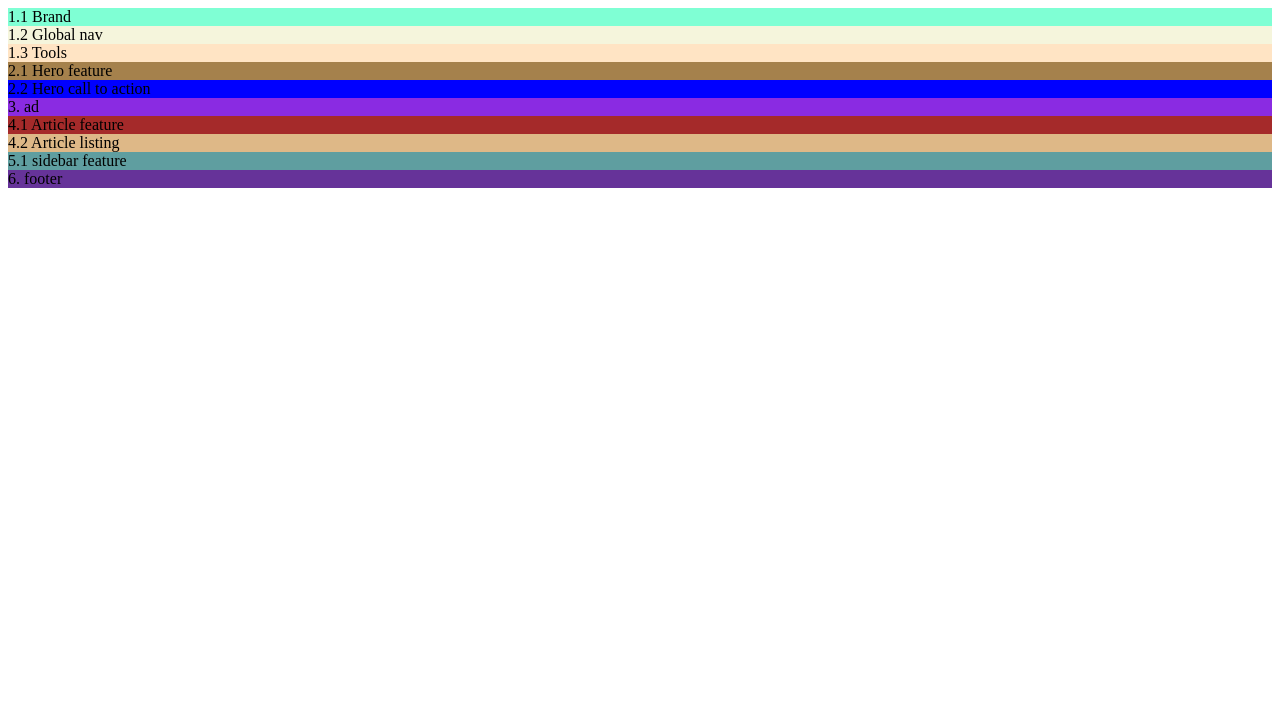
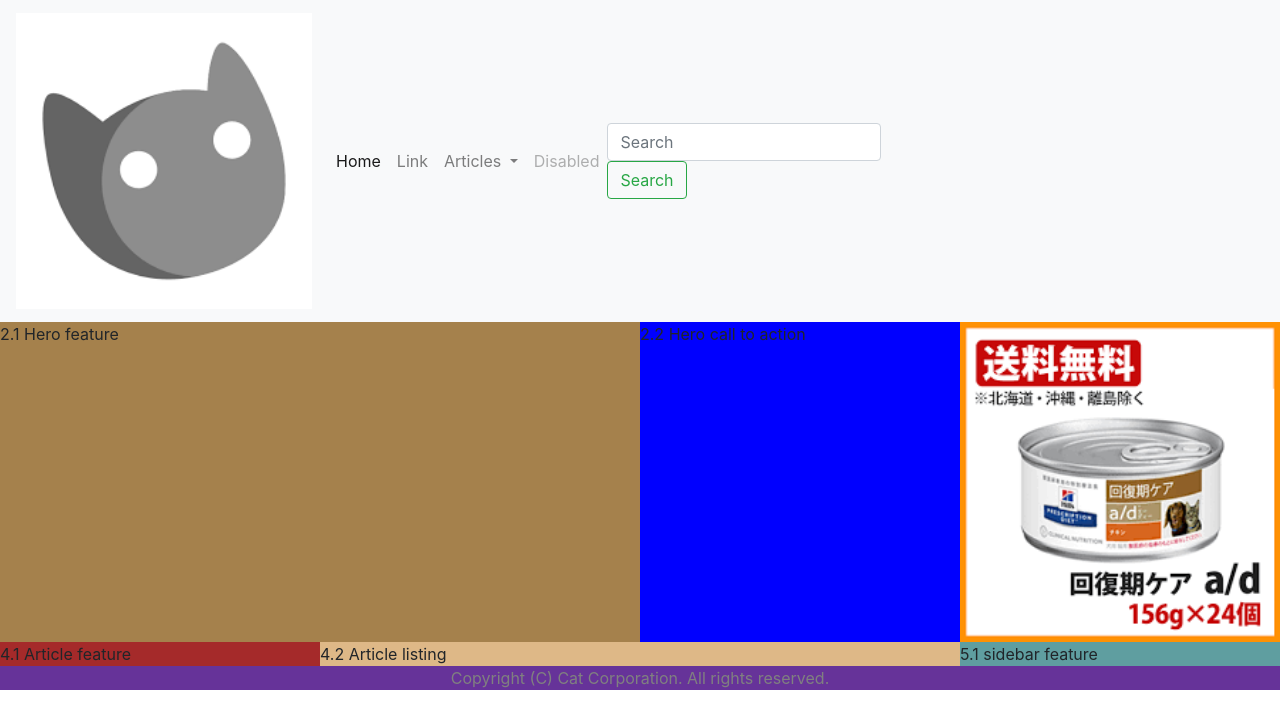
Before and after one commit to ihaxy/RCS-L2, a plain HTML site: page index.html in a window 1280 px wide. Drawn offline with nearby package versions, Linux system fonts and the light colour scheme.

Commit message:
desktop view and content

```diff
--- a/index.html
+++ b/index.html
@@ -7,7 +7,7 @@
     <meta name="viewport" content="width=device-width, initial-scale=1, shrink-to-fit=no">
 
     <!-- Bootstrap CSS -->
-    <!-- <link rel="stylesheet" href="https://stackpath.bootstrapcdn.com/bootstrap/4.3.1/css/bootstrap.min.css" integrity="sha384-ggOyR0iXCbMQv3Xipma34MD+dH/1fQ784/j6cY/iJTQUOhcWr7x9JvoRxT2MZw1T" crossorigin="anonymous"> -->
+    <link rel="stylesheet" href="https://stackpath.bootstrapcdn.com/bootstrap/4.3.1/css/bootstrap.min.css" integrity="sha384-ggOyR0iXCbMQv3Xipma34MD+dH/1fQ784/j6cY/iJTQUOhcWr7x9JvoRxT2MZw1T" crossorigin="anonymous">
     <link rel="stylesheet" href="styles.css">
     <link rel="stylesheet" href="layout.css">
     <title>Hello, world!</title>
@@ -15,15 +15,42 @@
 
   <body>
     <header class="mainheader">
-        <div class="brand">
-          1.1 Brand
-        </div>
-        <nav class="globalnav">
-          1.2 Global nav
-        </nav>
-        <div class="tools">
-          1.3 Tools
-        </div>
+
+        <nav class="navbar navbar-expand-lg navbar-light bg-light">
+            <a class="navbar-brand" href="#"><img class="brandimg" src="img/brand.png" alt="brand"></a>
+            <button class="navbar-toggler" type="button" data-toggle="collapse" data-target="#navbarSupportedContent" aria-controls="navbarSupportedContent" aria-expanded="false" aria-label="Toggle navigation">
+              <span class="navbar-toggler-icon"></span>
+            </button>
+
+            <div class="collapse navbar-collapse" id="navbarSupportedContent">
+              <ul class="navbar-nav mr-auto">
+                <li class="nav-item active">
+                  <a class="nav-link" href="#">Home <span class="sr-only">(current)</span></a>
+                </li>
+                <li class="nav-item">
+                  <a class="nav-link" href="#">Link</a>
+                </li>
+                <li class="nav-item dropdown">
+                  <a class="nav-link dropdown-toggle" href="#" id="navbarDropdown" role="button" data-toggle="dropdown" aria-haspopup="true" aria-expanded="false">
+                    Articles
+                  </a>
+                  <div class="dropdown-menu" aria-labelledby="navbarDropdown">
+                    <a class="dropdown-item" href="#">Article 1</a>
+                    <a class="dropdown-item" href="#">Article 2</a>
+                    <a class="dropdown-item" href="#">Article 3</a>
+                  </div>
+                </li>
+                <li class="nav-item">
+                  <a class="nav-link disabled" href="#">Disabled</a>
+                </li>
+              </ul>
+              <form class="form-inline my-2 my-lg-0">
+                <input class="form-control mr-sm-2" type="search" placeholder="Search" aria-label="Search">
+                <button class="btn btn-outline-success my-2 my-sm-0" type="submit">Search</button>
+              </form>
+            </div>
+          </nav>
+
     </header>
 
     <main class="maincont">
@@ -34,7 +61,7 @@
           2.2 Hero call to action
         </div>
       <div class="ad">
-          3. ad
+          <img class="adimg" src="img/ad.png" alt="advert">
       </div>
         <div class="articlefeature">
           4.1 Article feature
@@ -48,8 +75,16 @@
     </main>
 
     <footer class="mainfooter">
-      6. footer
+        Copyright (C) Cat Corporation. All rights reserved.
     </footer>
+
+
+
+    <script src="https://code.jquery.com/jquery-3.3.1.slim.min.js" integrity="sha384-q8i/X+965DzO0rT7abK41JStQIAqVgRVzpbzo5smXKp4YfRvH+8abtTE1Pi6jizo" crossorigin="anonymous"></script>
+    <script src="https://cdnjs.cloudflare.com/ajax/libs/popper.js/1.14.7/umd/popper.min.js" integrity="sha384-UO2eT0CpHqdSJQ6hJty5KVphtPhzWj9WO1clHTMGa3JDZwrnQq4sF86dIHNDz0W1" crossorigin="anonymous"></script>
+    <script src="https://stackpath.bootstrapcdn.com/bootstrap/4.3.1/js/bootstrap.min.js" integrity="sha384-JjSmVgyd0p3pXB1rRibZUAYoIIy6OrQ6VrjIEaFf/nJGzIxFDsf4x0xIM+B07jRM" crossorigin="anonymous"></script>
+
+
 
   </body>
 </html>
--- a/layout.css
+++ b/layout.css
@@ -1,10 +1,63 @@
 @media (min-width: 992px) {
+    .navbar {
+        display: grid;
+        width: 100%;
+        justify-content: end;
+        grid-template-columns: 3fr 6fr 3fr;
+        grid-template-areas:
+        "a b c";
+    }
 
+    .maincont {
+        display: grid;
+        grid-template-columns: repeat(4, 3fr);
+        grid-template-areas:
+        "d d e g"
+        "f i i j";
+    }
+
+    .navbar-brand {
+        grid-area: a;
+    }
+
+    .globalnav {
+        grid-area: b;
+    }
+
+    .navbar-toggler {
+        grid-area: c;
+    }
+
+    .herofeature {
+        grid-area: d;
+        grid-column: 1 / 3;
+    }
+
+    .herocall {
+        grid-area: e;
+    }
+
+    .ad {
+        grid-area: g;
+    }
+
+    .articlefeature {
+        grid-area: f;
+    }
+
+    .articlelisting {
+        grid-area: i;
+    }
+
+    .sidebar {
+        grid-area: j;
+    }
 
 }
 
+
 @media (min-width: 577px) and (max-width: 991px) {
-    .mainheader {
+    .navbar {
         display: grid;
         width: 100%;
         justify-content: end;
@@ -20,10 +73,11 @@
         "d d"
         "e e"
         "f g"
-        "i i";
+        "i i"
+        "j j";
     }
 
-    .brand {
+    .navbar-brand {
         grid-area: a;
     }
 
@@ -31,7 +85,7 @@
         grid-area: b;
     }
 
-    .tools {
+    .navbar-toggler {
         grid-area: c;
     }
 
@@ -56,14 +110,14 @@
     }
 
     .sidebar {
-        display: none;
+        grid-area: j;
     }
 
 }
 
 @media (max-width: 576px){
 
-.mainheader {
+.navbar {
     display: grid;
     width: 100%;
     justify-content: end;
@@ -83,15 +137,15 @@
     "g";
 }
 
-.brand {
+.navbar-brand {
     grid-area: a;
 }
 
-.globalnav {
+#navbarSupportedContent {
     grid-area: b;
 }
 
-.tools {
+.navbar-toggler {
     grid-area: c;
 }
 
@@ -118,4 +172,5 @@
 .sidebar {
     display: none;
 }
+
 }
--- a/styles.css
+++ b/styles.css
@@ -38,3 +38,16 @@
 .mainfooter {
     background-color: rebeccapurple;
 }
+
+.brandimg {
+    width: 100%;
+}
+
+.adimg {
+    width: 100%;
+}
+
+footer {
+    color: grey;
+    text-align: center;
+}
```
Also changed, not shown: img/brand.png (added).
